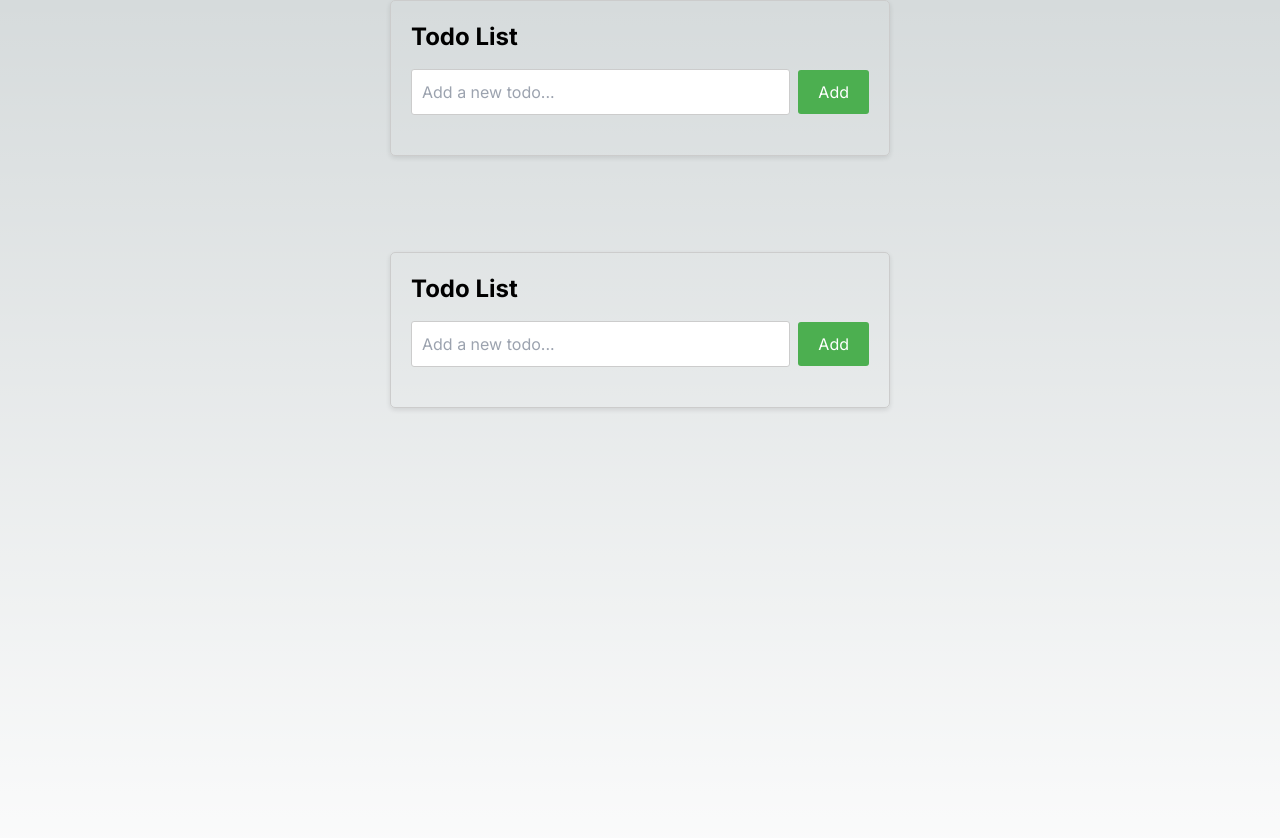
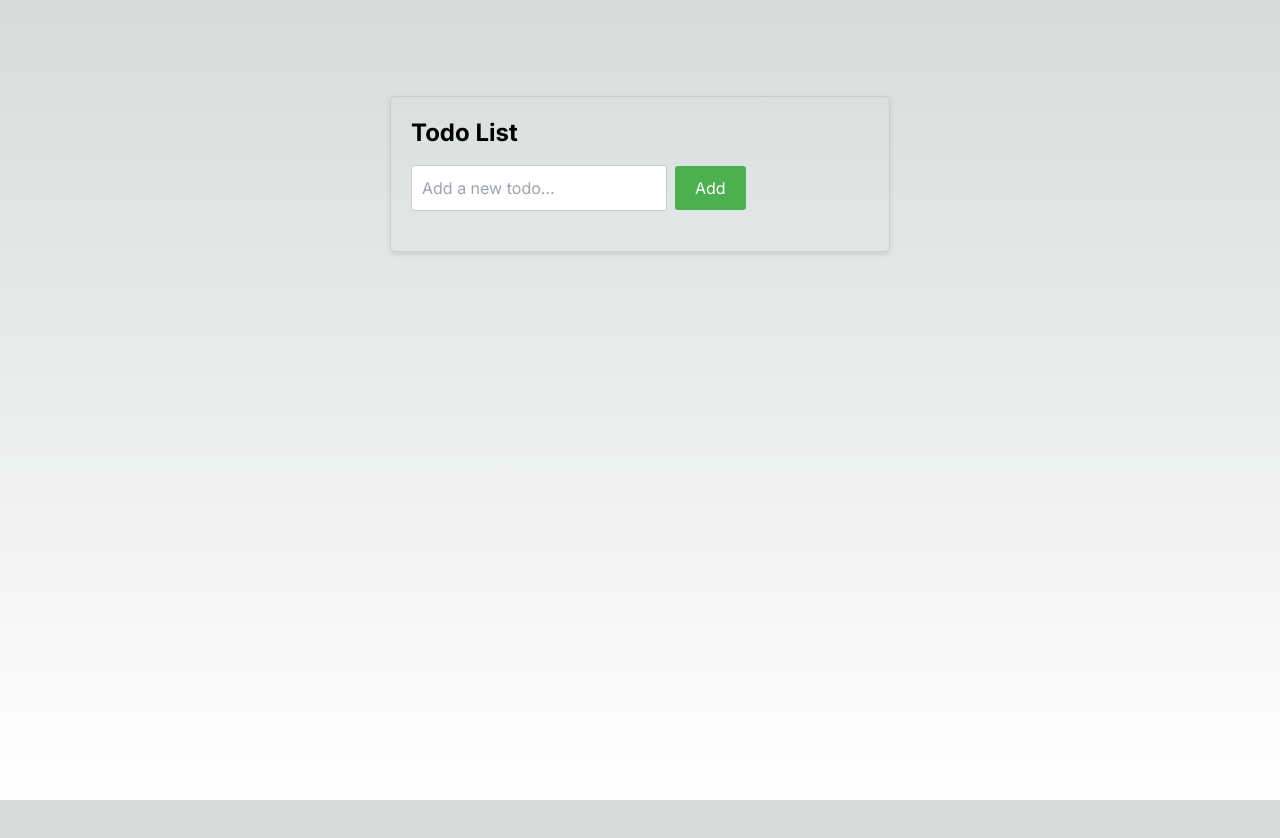
Before and after one commit to JakeNLelis/TodoApp, a Next.js app: page / in a window 1280 px wide. Shown: the top 838 px of the page. After the commit the page ends 800 px from the top, so only its background shows below. Built offline with nearby package versions, Linux system fonts and the light colour scheme.

Commit message:
fixing the ui

```diff
--- a/app/components/TodoList.tsx
+++ b/app/components/TodoList.tsx
@@ -41,6 +41,10 @@ const TodoList = () => {
     <div className="todo-list-container">
       <h1 className="text-2xl font-bold mb-4">Todo List</h1>
       <div className="todo-list-header flex items-center mb-4">
+        <form onSubmit={(e) => {
+          e.preventDefault();
+          addTodo(newTodoRef.current!.value);
+        }}>
         <input
           type="text"
           id="new-todo"
@@ -49,12 +53,14 @@ const TodoList = () => {
           ref={newTodoRef}
         />
         <button
+          type="submit"
           id="add-todo"
-          onClick={() => addTodo(newTodoRef.current!.value)}
+
           className="todo-list-add-button px-4 py-2 rounded-md bg-green-500 text-white hover:bg-green-600 focus:outline-none focus:ring-2 focus:ring-green-500 ml-2"
         >
           Add
         </button>
+        </form>
       </div>
       <ul id="todo-list" className="todo-list">
         {todos.map((todo, index) => (
@@ -67,7 +73,7 @@ const TodoList = () => {
             <span
               className={`todo-list-item-text ${
                 todo.done ? "line-through text-gray-500" : ""
-              }`}
+              } text-black`}
             >
               {todo.text}
             </span>
--- a/app/globals.css
+++ b/app/globals.css
@@ -94,7 +94,6 @@ body {
 }
 
 .todo-list-item button {
-  background-color: transparent;
   border: none;
   cursor: pointer;
   font-size: 1.2em;
--- a/app/layout.tsx
+++ b/app/layout.tsx
@@ -18,7 +18,6 @@ export default function RootLayout({
   return (
     <html lang="en">
       <body className={inter.className}>
-        <TodoList />
         {children}
       </body>
     </html>
--- a/index.html
+++ /dev/null
@@ -1,22 +0,0 @@
-<!DOCTYPE html>
-<html lang="en">
-<head>
-    <meta charset="UTF-8">
-    <meta name="viewport" content="width=device-width, initial-scale=1.0">
-    <title>Todo App</title>
-    <link rel="stylesheet" href="style.css">
-</head>
-<body>
-    <div class="container">
-        <h1>Todo List</h1>
-        <div class="input-area">
-            <input type="text" id="new-todo" placeholder="Add a new todo...">
-            <button id="add-todo">Add</button>
-        </div>
-        <ul id="todo-list">
-            </ul>
-    </div>
-
-    <script src="script.js"></script>
-</body>
-</html>
```
